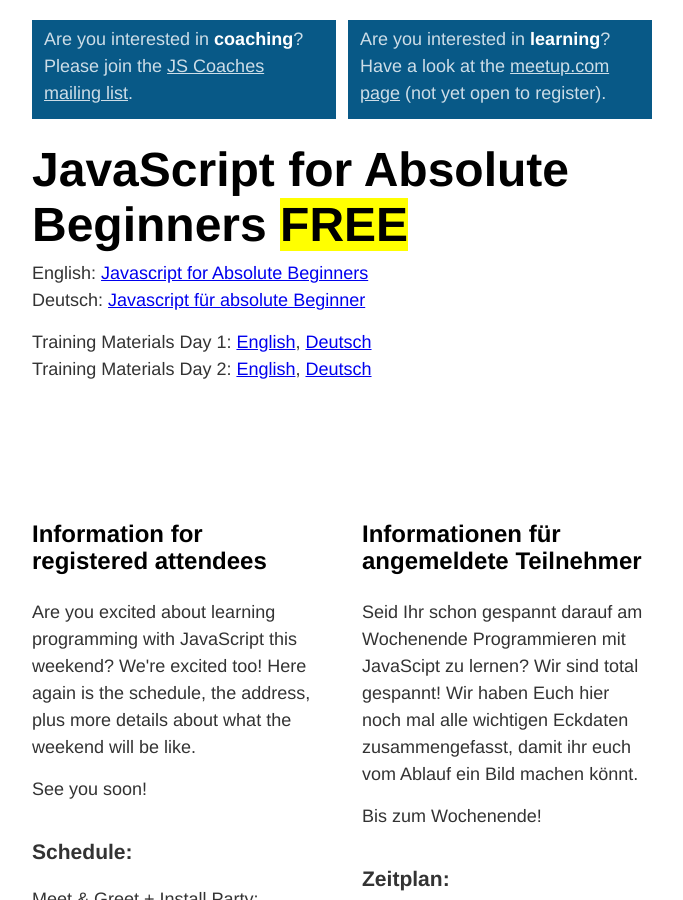
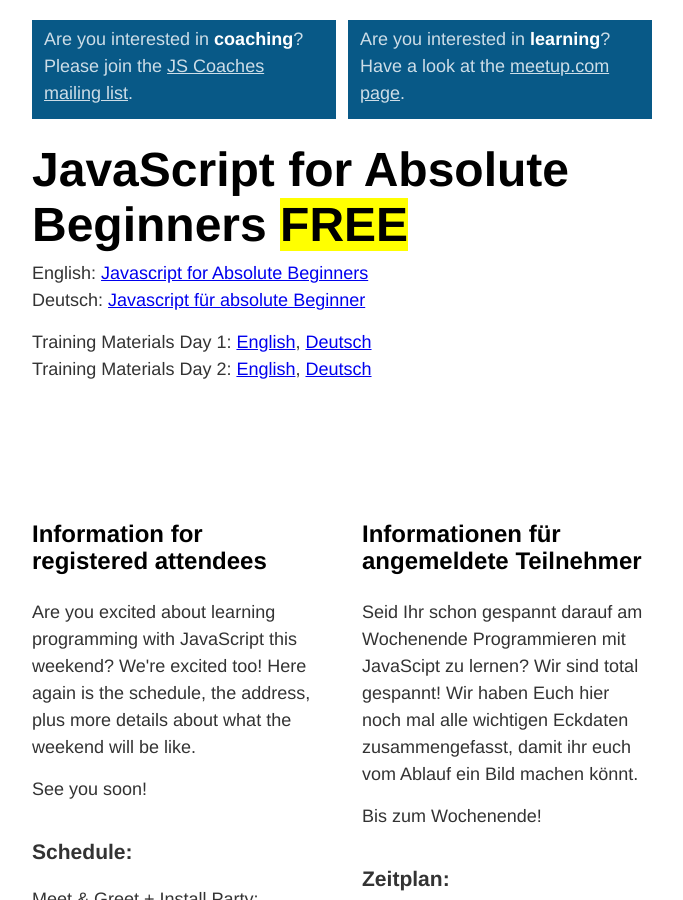
Before and after one commit to OpenTechSchool/javascript, a Jekyll site: the page index.html, which Jekyll copies as it is, in a window 1280 px wide and 900 px high. Shown: the whole window, without its empty margins (298-981 px from the left). Built offline with Jekyll 4.4.1, drawn with Linux system fonts in a browser that asks for light colours.

Commit message:
remove the "registration not open yet" note

```diff
--- a/index.html
+++ b/index.html
@@ -62,7 +62,7 @@
     Are you interested in <strong>coaching</strong>? Please join the <a href="https://groups.google.com/a/opentechschool.org/forum/?fromgroups=#!forum/coaches.js">JS Coaches mailing list</a>.
   </p>
   <p id="callforstudents">
-    Are you interested in <strong>learning</strong>? Have a look at the <a href="http://www.meetup.com/opentechschool/events/84329032/">meetup.com page</a> (not yet open to register).
+    Are you interested in <strong>learning</strong>? Have a look at the <a href="http://www.meetup.com/opentechschool/events/84329032/">meetup.com page</a>.
   </p>
 </section>
 
```
